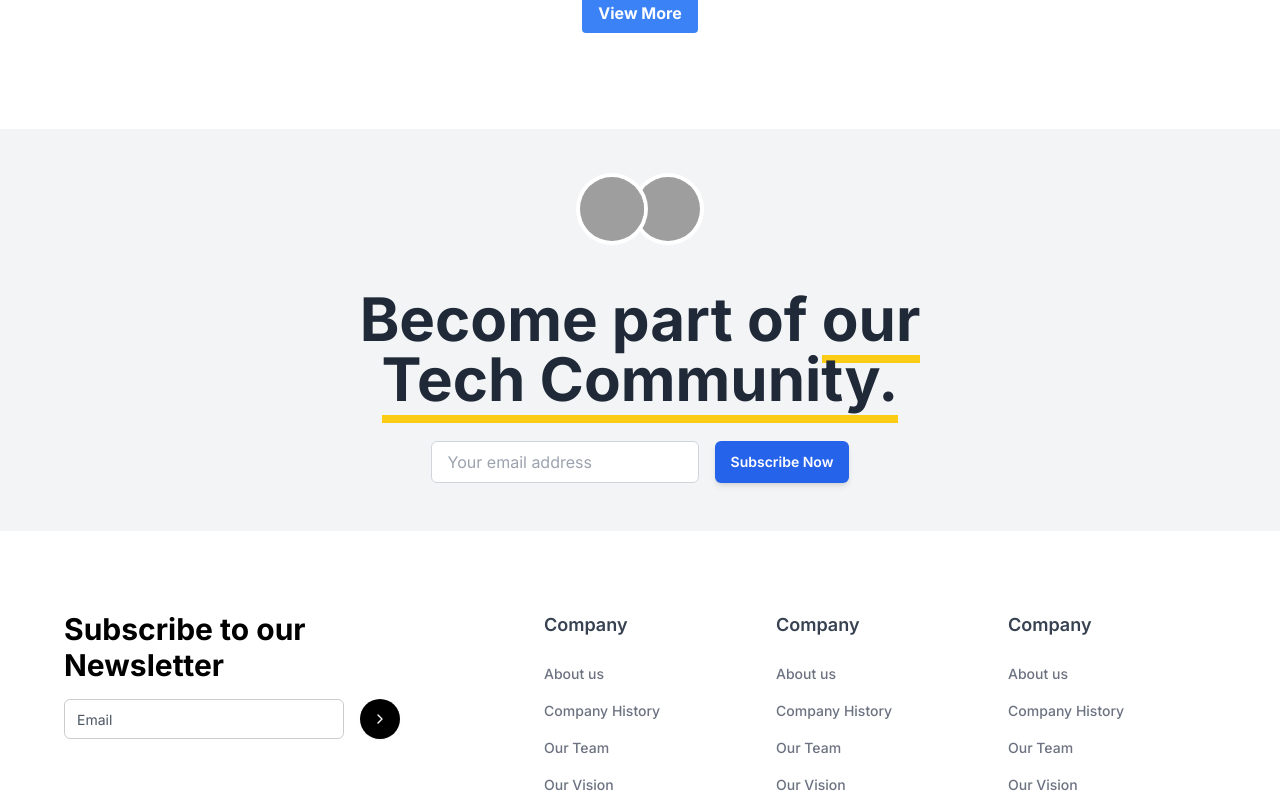
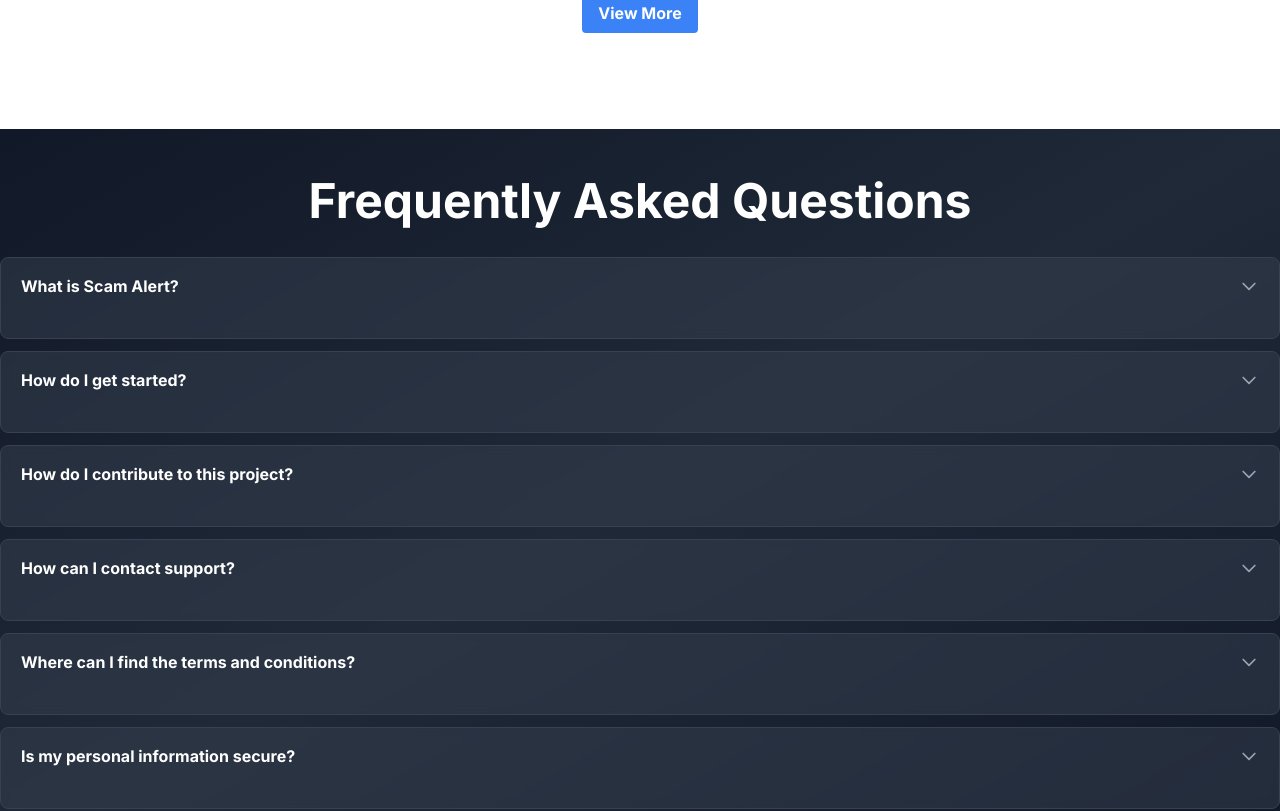
Before and after one commit to Lets-code-with-us/scamwebsiteV1, a Next.js app: page / in a window 1280 px wide. Shown: the part 2060-2871 px from the top of the page. Built offline with nearby package versions, Linux system fonts and the light colour scheme; grey boxes are pictures that could not be loaded.

Commit message:
Feature : Implemented an interactive FAQ section on the homepage for improved user engagement and accessibility.

```diff
--- a/src/components/component/Cta.tsx
+++ b/src/components/component/Cta.tsx
@@ -2,6 +2,7 @@
 
 import React, { useState } from 'react';
 import Image from 'next/image';
+import FAQ from './Faq';
 
 export default function Cta() {
   const [email, setEmail] = useState('');
@@ -18,6 +19,8 @@ export default function Cta() {
   };
 
   return (
+    <div>
+    <FAQ/>
     <section className="py-12 mb-20 bg-gray-100">
       <div className="mx-auto max-w-7xl">
         <div className="mx-auto max-w-2xl text-center">
@@ -68,5 +71,6 @@ export default function Cta() {
         </div>
       </div>
     </section>
+    </div>
   );
 }
--- a/src/components/component/Faq.tsx
+++ b/src/components/component/Faq.tsx
@@ -1,43 +1,48 @@
-import React from 'react';
+import { useState } from "react";
+import faqData from "../../data/faqData.json";
 
-export default function Faq() {
+function FAQ () {
+  const [openQuestion, setOpenQuestion] = useState(null);
+
+  const toggleQuestion = (index) => {
+    setOpenQuestion(openQuestion === index ? null : index);
+  };
+
   return (
-    <section className="mx-auto max-w-7xl px-2 py-10 md:px-0">
-      <div>
-        <div className="mx-auto max-w-2xl lg:text-center">
-          <h2 className="text-3xl font-bold leading-tight text-black sm:text-4xl lg:text-5xl">
-            Frequently Asked Questions
-          </h2>
-          <p className="mt-4 max-w-xl text-base leading-relaxed text-gray-600 lg:mx-auto">
-            Lorem ipsum, dolor sit amet consectetur adipisicing elit. Facere,
-            assumenda
-          </p>
-        </div>
-        <div className="mx-auto mt-8 grid max-w-3xl grid-cols-1 gap-6 md:mt-16 md:grid-cols-2">
-          {Array.from({ length: 4 }).map((_, i) => (
-            <div key={i}>
-              <h2 className="text-xl font-semibold text-black">
-                How do I get started?
-              </h2>
-              <p className="mt-6 text-sm leading-6 tracking-wide text-gray-500">
-                Lorem ipsum dolor sit amet consectetur adipisicing elit.
-                Repellat aliquam adipisci iusto aperiam? Sint asperiores sequi
-                nobis inventore ratione deleniti?
-              </p>
+    <section id="faq" className="bg-gradient-to-br from-gray-900 via-gray-800 to-gray-900 py-12">
+      <div className="mx-auto w-full max-w-7xl px-45">
+        <h2 className="text-5xl font-bold text-white mb-8 text-center">Frequently Asked Questions</h2>
+        <div className="space-y-3">
+          {faqData.map((faq, index) => (
+            <div key={index} className="bg-gray-700 bg-opacity-50 backdrop-blur-sm rounded-lg overflow-hidden border border-gray-700 transition-all duration-300 hover:border-gray-600">
+              <button
+                className="flex justify-between items-center w-full text-left px-5 py-4"
+                onClick={() => toggleQuestion(index)}
+              >
+                <span className="font-bold text-white">{faq.question}</span>
+                <svg
+                  className={`w-5 h-5 text-gray-400 transform transition-transform duration-200 ${openQuestion === index ? 'rotate-180' : ''}`}
+                  fill="none"
+                  viewBox="0 0 24 24"
+                  stroke="currentColor"
+                >
+                  <path strokeLinecap="round" strokeLinejoin="round" strokeWidth={2} d="M19 9l-7 7-7-7" />
+                </svg>
+              </button>
+              <div
+                className={`px-5 py-3 bg-gray-600 bg-opacity-50 transition-all duration-200 ease-in-out ${
+                  openQuestion === index ? 'max-h-40 opacity-100' : 'max-h-0 opacity-0'
+                }`}
+              >
+                <p className=" text-gray-300 text-base leading-relaxed font-semibold text-center">{faq.answer}</p>
+
+              </div>
             </div>
           ))}
         </div>
-        <p className="mt-10 text-center text-gray-600">
-          Can&apos;t find what you&apos;re looking for?{' '}
-          <a
-            href="/contact"
-            title=""
-            className="black font-semibold hover:underline"
-          >
-            Contact us
-          </a>
-        </p>
       </div>
     </section>
   );
 }
+
+export default FAQ;
--- /dev/null
+++ b/src/data/faqData.json
@@ -0,0 +1,26 @@
+[
+    {
+      "question": "What is Scam Alert?",
+      "answer": "Scam Alert is an open-source platform where users can share and alert others about new types of scams. The goal is to create a community-driven space to identify and report various scam attempts, helping to protect people from fraud."
+    },
+    {
+      "question": "How do I get started?",
+      "answer": "To get started, sign up for an account..."
+    },
+    {
+      "question": "How do I contribute to this project?",
+      "answer": "We welcome contributions from the community! You can contribute by reporting bugs, suggesting features, or submitting pull requests on our GitHub repository. Join our community discussions and help us improve Scam Alert together!"
+    },
+    {
+      "question": "How can I contact support?",
+      "answer": "Our dedicated support team is always ready to assist you. You can reach us through our Contact page, where you'll find options for email support, live chat, and phone assistance. We aim to respond to all inquiries within 24 hours."
+    },
+    {
+      "question": "Where can I find the terms and conditions?",
+      "answer": "Our terms and conditions are easily accessible in the footer section of our website. We encourage all users to review these documents carefully to understand our policies, user agreements, and privacy practices."
+    },
+    {
+      "question": "Is my personal information secure?",
+      "answer": "At Scam Alert, we take data security seriously. We employ industry-standard encryption and security measures to protect your personal information. For more details, please refer to our Privacy Policy."
+    }
+  ]
```
